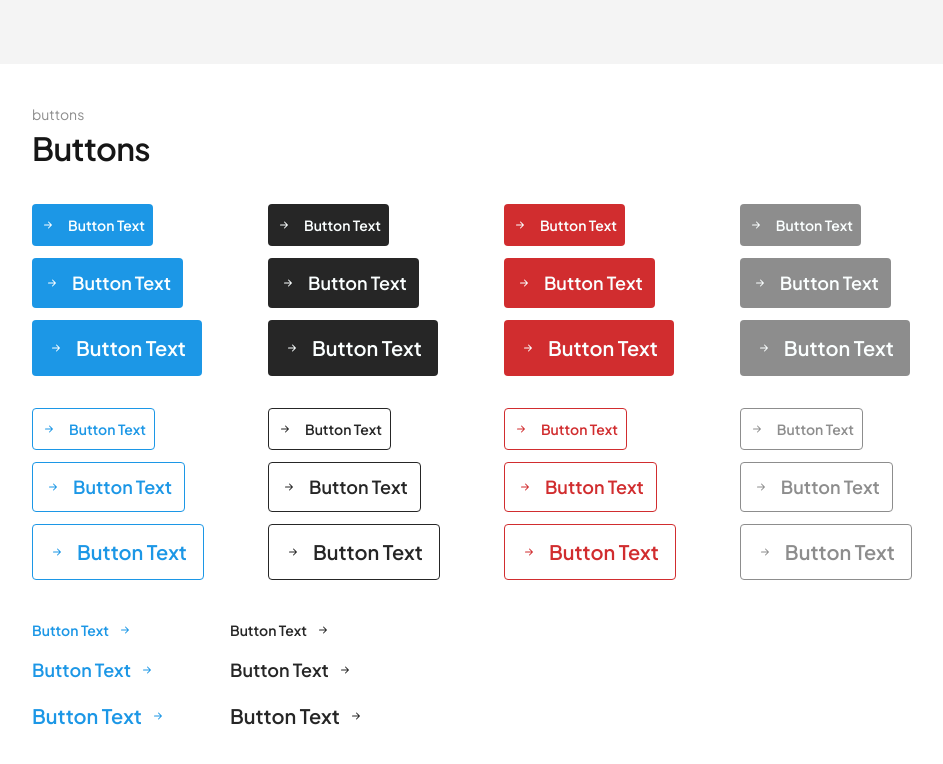
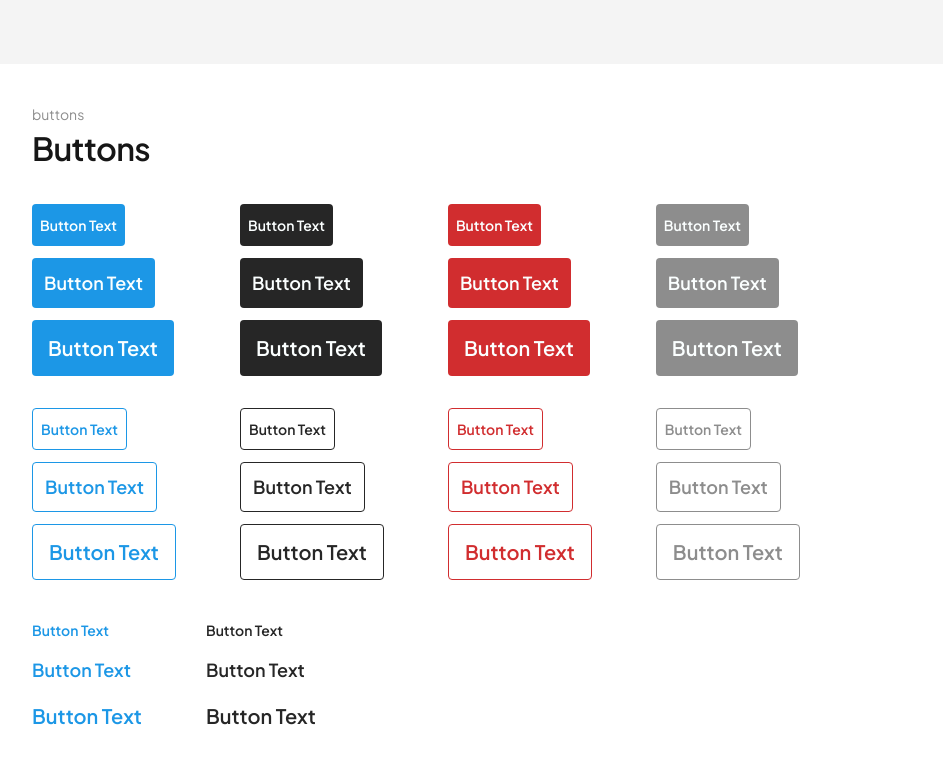
Before and after one commit to RebecaBaruch/air-dream-cargo-lp, a Next.js app: page / in a window 1280 px wide. Shown: the top 764 px of the page, without its empty margins (136-1079 px from the left). Built offline with nearby package versions, Linux system fonts and the light colour scheme.

Commit message:
fix: button component

```diff
--- a/components/button.tsx
+++ b/components/button.tsx
@@ -1,7 +1,7 @@
 'use client'
 
-import { BsArrowRightShort } from 'react-icons/bs'
-import type { ButtonHTMLAttributes } from 'react'
+import type { IconType } from 'react-icons'
+import type { AnchorHTMLAttributes, ButtonHTMLAttributes } from 'react'
 
 type ButtonSize = 'sm' | 'md' | 'lg'
 type ButtonVariant = 'filled' | 'outline' | 'link'
@@ -11,6 +11,9 @@ type ButtonProps = ButtonHTMLAttributes<HTMLButtonElement> & {
   size?: ButtonSize
   variant?: ButtonVariant
   tone?: ButtonTone
+  href?: string
+  icon?: IconType
+  iconSize?: number
 }
 
 const sizeClasses: Record<ButtonSize, string> = {
@@ -48,6 +51,16 @@ function classNames(...parts: Array<string | false | undefined>) {
   return parts.filter(Boolean).join(' ')
 }
 
+function ButtonIcon({
+  icon: Icon,
+  iconSize,
+}: {
+  icon: IconType
+  iconSize: number
+}) {
+  return <Icon aria-hidden size={iconSize} className="shrink-0" />
+}
+
 export function Button({
   size = 'md',
   variant = 'filled',
@@ -56,9 +69,14 @@ export function Button({
   children,
   disabled,
   type = 'button',
+  href,
+  icon,
+  iconSize = 16,
   ...props
 }: ButtonProps) {
-  const icon = <BsArrowRightShort aria-hidden className="size-4 shrink-0" />
+  const iconNode = icon ? (
+    <ButtonIcon icon={icon} iconSize={iconSize} />
+  ) : null
 
   const toneClass = disabled
     ? variant === 'filled'
@@ -72,31 +90,44 @@ export function Button({
         ? outlineToneClasses[tone]
         : linkToneClasses[tone]
 
-  return (
-    <button
-      type={type}
-      disabled={disabled}
-      className={classNames(
+  const classes = classNames(
     'inline-flex items-center justify-center rounded font-sans font-semibold tracking-2 whitespace-nowrap transition-colors',
     'focus-visible:outline-2 focus-visible:outline-offset-2 focus-visible:outline-cyan-700',
     'cursor-pointer disabled:cursor-not-allowed',
     variant === 'link' ? linkSizeClasses[size] : sizeClasses[size],
     toneClass,
     className,
-      )}
-      {...props}
-    >
-      {variant === 'link' ? (
+  )
+
+  const content =
+    variant === 'link' ? (
       <>
         {children}
-          {icon}
+        {iconNode}
       </>
     ) : (
       <>
-          {icon}
+        {iconNode}
         {children}
       </>
-      )}
+    )
+
+  if (href) {
+    return (
+      <a
+        href={disabled ? undefined : href}
+        aria-disabled={disabled || undefined}
+        className={classes}
+        {...(props as AnchorHTMLAttributes<HTMLAnchorElement>)}
+      >
+        {content}
+      </a>
+    )
+  }
+
+  return (
+    <button type={type} disabled={disabled} className={classes} {...props}>
+      {content}
     </button>
   )
 }
```
Lines whose indentation alone changed are shown as unchanged.
